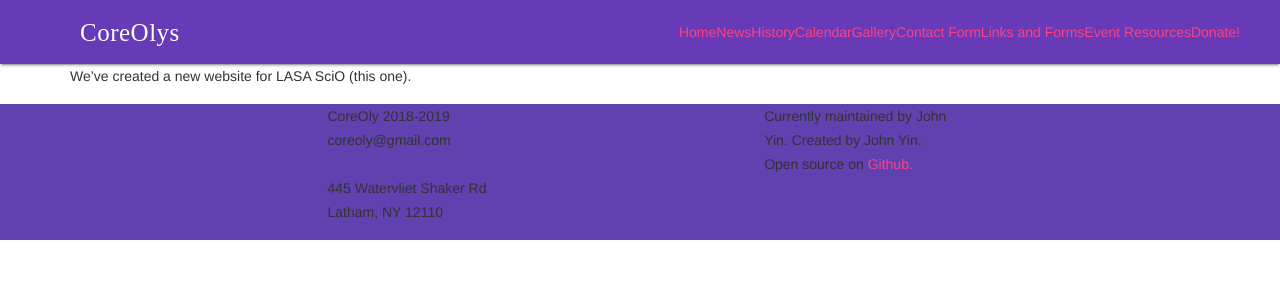
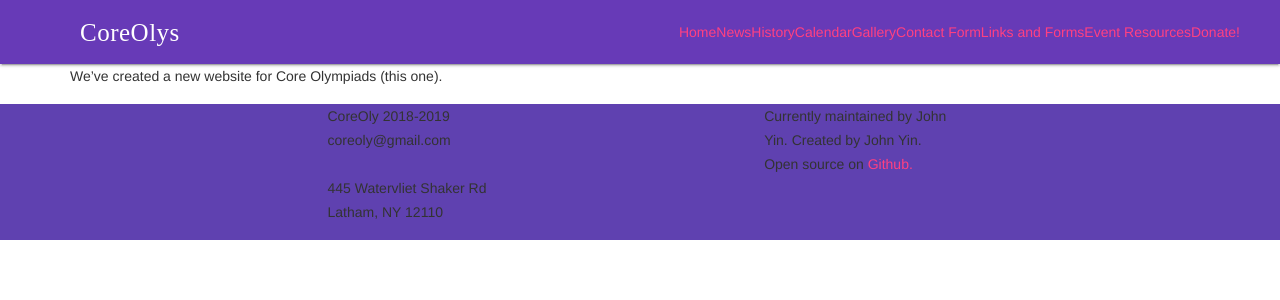
Before and after one commit to jyin2/jyin2.github.io, a Jekyll site: the page built from _posts/2014-08-11-new-website.md, in a window 1280 px wide. Shown: the top 300 px of the page. Built offline with Jekyll 4.4.1, drawn with Linux system fonts in a browser that asks for light colours; nearby versions of some CDN libraries; our own code applies the rules of GitHub Pages for plain Markdown files.

Commit message:
Update 2014-08-11-new-website.md

```diff
--- a/_posts/2014-08-11-new-website.md
+++ b/_posts/2014-08-11-new-website.md
@@ -1,5 +1,5 @@
 ---
 title: New Website!
-author: Neil Patil
+author: John Yin
 ---
-We've created a new website for LASA SciO (this one).
+We've created a new website for Core Olympiads (this one).
```
